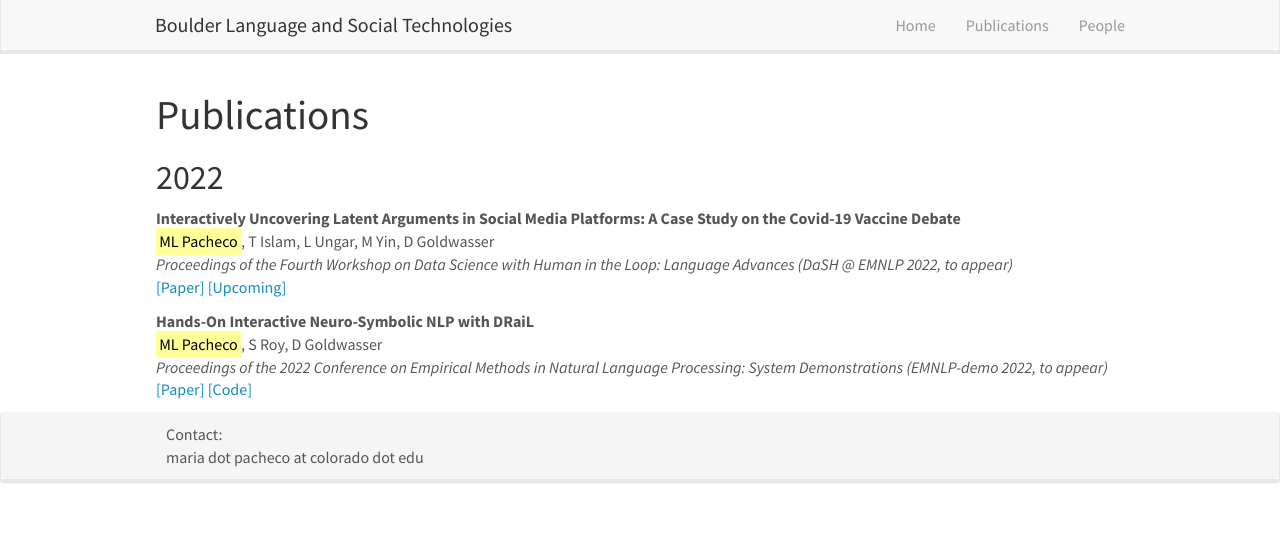
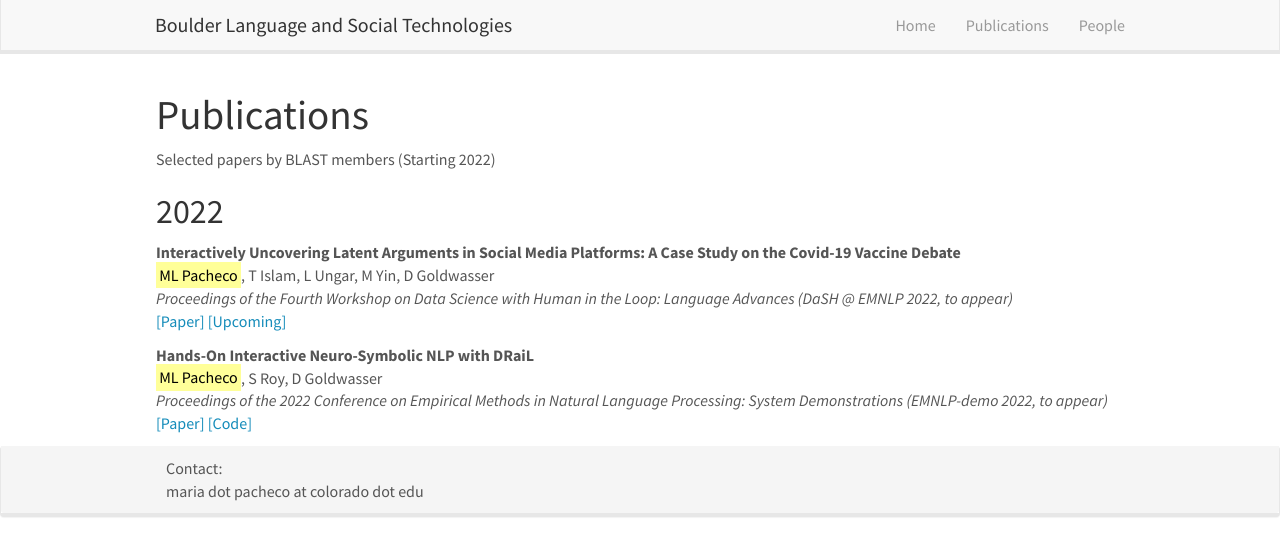
Before and after one commit to blast-cu/blast-cu.github.io, a Jekyll site: the page built from _pages/publications.md, in a window 1280 px wide. Shown: the top 556 px of the page. Built offline with Jekyll 4.4.1, drawn with Linux system fonts in a browser that asks for light colours; nearby versions of some CDN libraries.

Commit message:
Update publications.md

```diff
--- a/_pages/publications.md
+++ b/_pages/publications.md
@@ -8,6 +8,8 @@ permalink: /publications/
 
 
 # Publications
+
+Selected papers by BLAST members (Starting 2022)
 
 ## 2022
 
```
